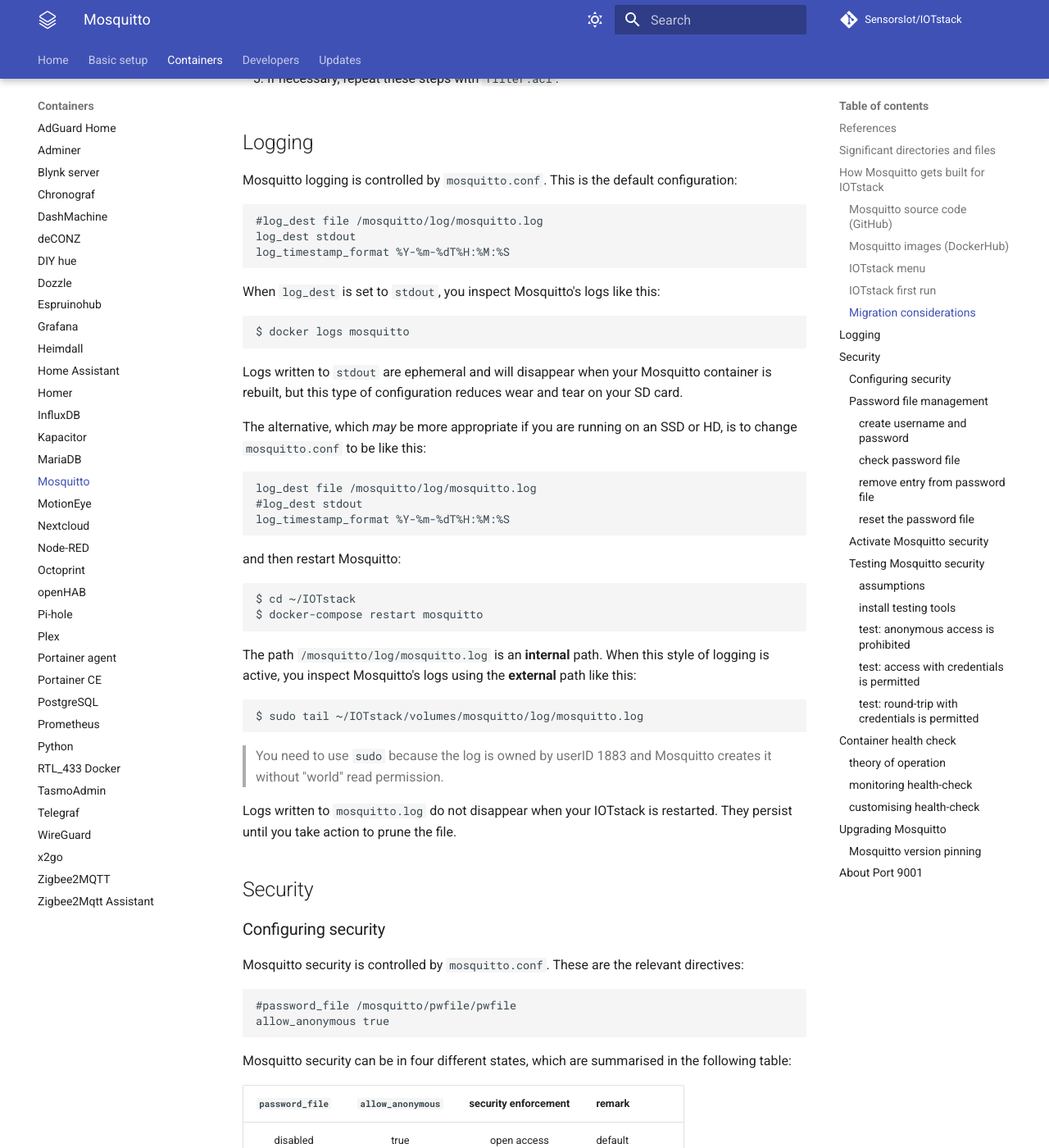
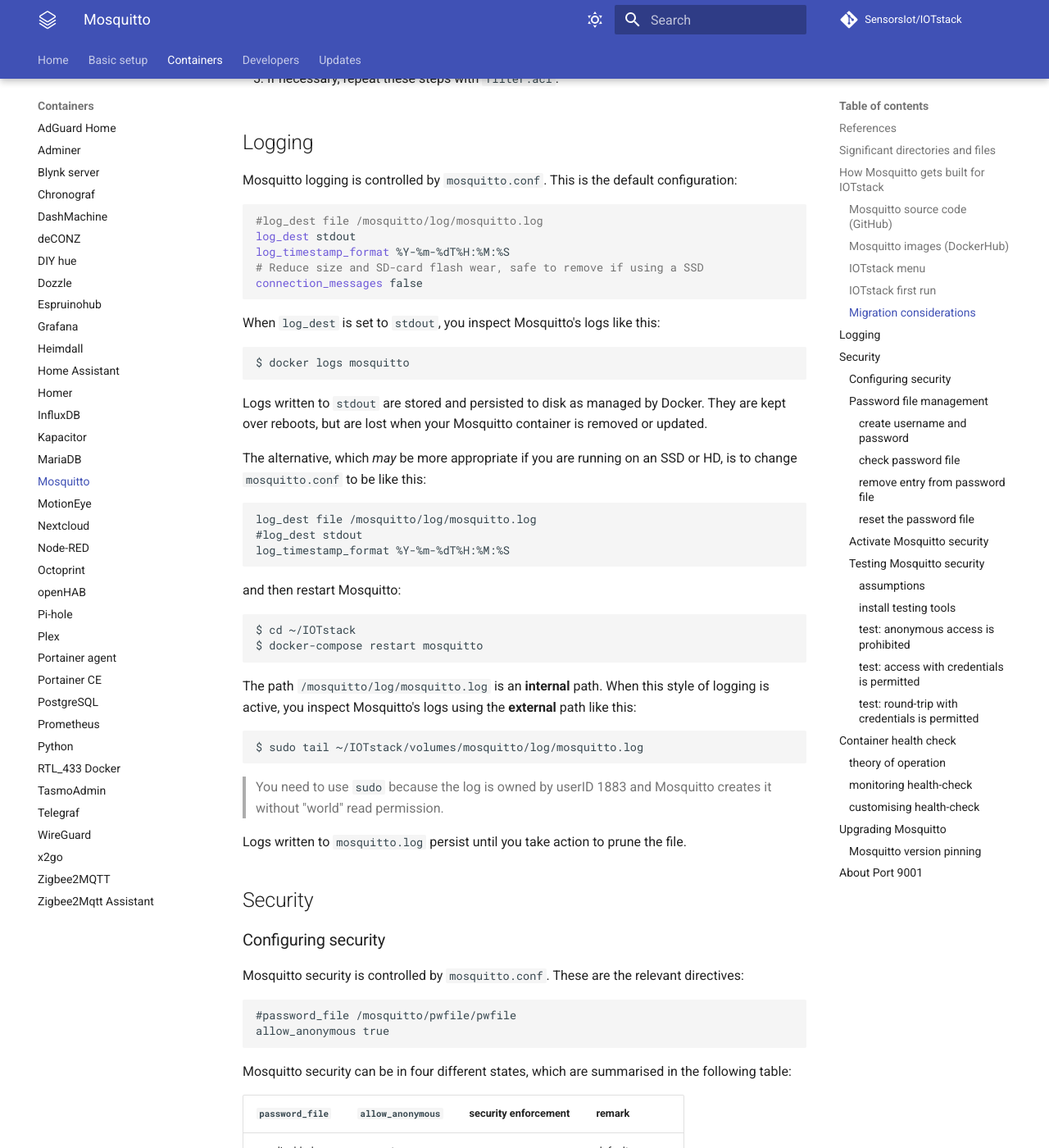
Before and after one commit to gcgarner/IOTstack, an MkDocs documentation site: the page built from docs/Containers/Mosquitto.md, in a window 1280 px wide and 1400 px high, scrolled down 4981 px. Shown: the whole window at 82% size. Built offline with MkDocs 1.6.1 and Material for MkDocs 9.7.7, drawn with Linux system fonts in a browser that asks for light colours; comment, search, counter and statistics services are not loaded; some of the changed text lies outside the part shown.

Commit message:
mosquitto: disable connection_message logging
* Connection messages may cause unnecessary flash wear
* Fix docs to be precise about how docker log persistence

````diff
--- a/docs/Containers/Mosquitto.md
+++ b/docs/Containers/Mosquitto.md
@@ -209,10 +209,12 @@
 
 Mosquitto logging is controlled by `mosquitto.conf`. This is the default configuration:
 
-```
+```apacheconf
 #log_dest file /mosquitto/log/mosquitto.log
 log_dest stdout
 log_timestamp_format %Y-%m-%dT%H:%M:%S
+# Reduce size and SD-card flash wear, safe to remove if using a SSD
+connection_messages false
 ```
 
 When `log_dest` is set to 	`stdout`, you inspect Mosquitto's logs like this:
@@ -221,7 +223,9 @@
 $ docker logs mosquitto
 ```
 
-Logs written to `stdout` are ephemeral and will disappear when your Mosquitto container is rebuilt, but this type of configuration reduces wear and tear on your SD card.
+Logs written to `stdout` are stored and persisted to disk as managed by Docker.
+They are kept over reboots, but are lost when your Mosquitto container is
+removed or updated.
 
 The alternative, which *may* be more appropriate if you are running on an SSD or HD, is to change `mosquitto.conf` to be like this:
 
@@ -246,7 +250,7 @@
 
 > You need to use `sudo` because the log is owned by userID 1883 and Mosquitto creates it without "world" read permission.
 
-Logs written to `mosquitto.log` do not disappear when your IOTstack is restarted. They persist until you take action to prune the file.
+Logs written to `mosquitto.log` persist until you take action to prune the file.
 
 ## Security
 
@@ -699,7 +703,7 @@
 
 2. Inserting the additional listener in `mosquitto.conf`:
 
-	```
+	```apacheconf
 	listener 1883
 	listener 9001
 	```
````
Also changed, not shown: 1 other file.
